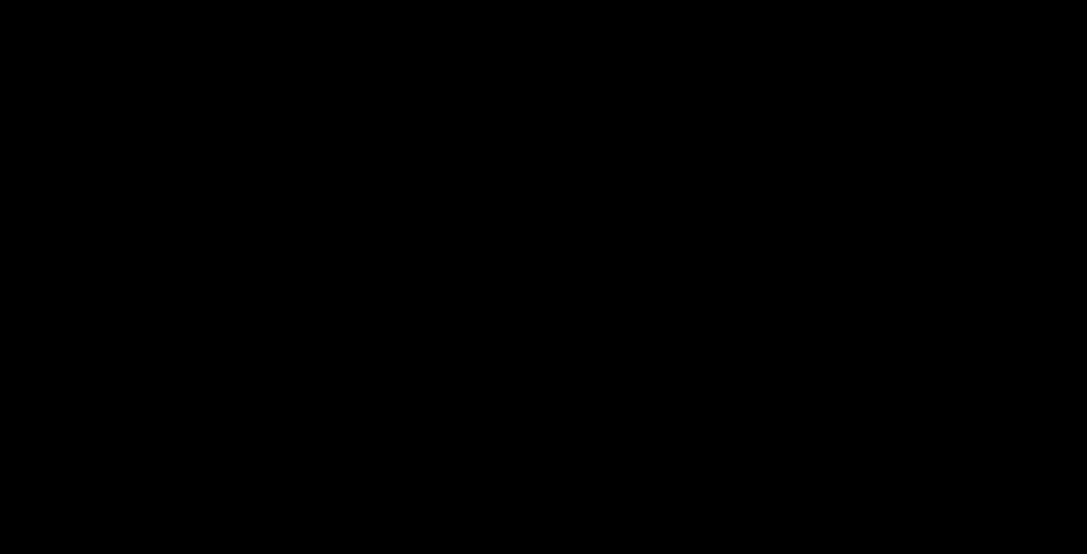
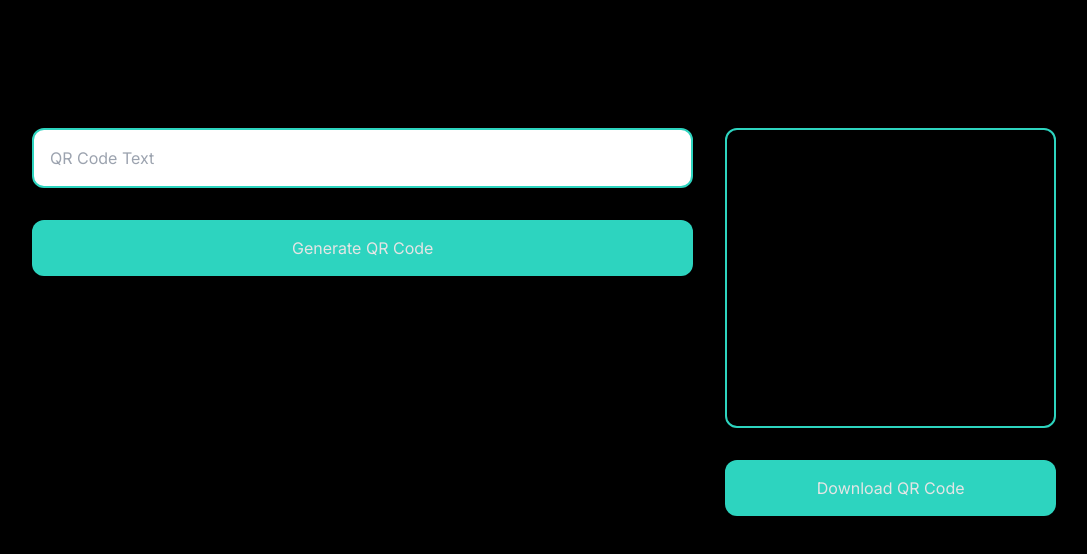
Before and after one commit to PrinceM13/next-sandbox, a Next.js app: page /qr-code/generate in a window 1280 px wide. Before the commit this address had no page. Shown: the top 554 px of the page, without its empty margins (96-1183 px from the left). Built offline with nearby package versions, Linux system fonts and the light colour scheme.

Commit message:
feat(qr-code): generate and download qr code

```diff
--- /dev/null
+++ b/app/qr-code/generate/page.tsx
@@ -0,0 +1,63 @@
+"use client";
+
+import { useState } from "react";
+
+import QRcode from "qrcode";
+import Image from "next/image";
+
+export default function QrCodeGeneratePage() {
+  const [qrCode, setQrCode] = useState<string>("");
+  const [qrCodeText, setQrCodeText] = useState<string>("");
+
+  const handleGenerateQrCode = async () => {
+    const url = await QRcode.toDataURL(qrCodeText || "");
+    setQrCode(url);
+
+    // * Clear the input field
+    setQrCodeText("");
+  };
+
+  const handleDownloadQrCode = () => {
+    if (qrCode) {
+      const a = document.createElement("a");
+      a.href = qrCode;
+      a.download = "qr-code.png";
+      a.click();
+    }
+  };
+
+  return (
+    <main className="flex justify-center py-32">
+      <div className="w-[80%] flex gap-8">
+        <section className="flex-[2] flex flex-col gap-8">
+          <input
+            type="text"
+            value={qrCodeText}
+            onChange={(e) => setQrCodeText(e.target.value)}
+            placeholder="QR Code Text"
+            className="w-full p-4 border-2 border-teal-400 rounded-xl text-black focus:outline-none focus:border-teal-500"
+          />
+          <button
+            onClick={handleGenerateQrCode}
+            className="w-full p-4 bg-teal-400 rounded-xl text-neutral-200 hover:bg-teal-500"
+          >
+            Generate QR Code
+          </button>
+        </section>
+        <section className="flex-[1] flex flex-col gap-8">
+          <div className="flex justify-center items-center w-full h-[300px] border-2 border-teal-400 rounded-xl">
+            {qrCode && <Image src={qrCode} width={256} height={256} alt="QR Code" />}
+          </div>
+
+          <button
+            onClick={handleDownloadQrCode}
+            className="w-full p-4 bg-teal-400 rounded-xl text-neutral-200 hover:bg-teal-500"
+            disabled={!qrCode}
+          >
+            Download QR Code
+          </button>
+        </section>
+      </div>
+    </main>
+  );
+}
--- a/package.json
+++ b/package.json
@@ -14,6 +14,7 @@
     "@mui/material": "^5.14.11",
     "@react-pdf/renderer": "^3.1.14",
     "next": "^14.0.4",
+    "qrcode": "^1.5.3",
     "react": "latest",
     "react-best-gradient-color-picker": "^2.2.23",
     "react-dom": "latest",
@@ -22,6 +23,7 @@
   },
   "devDependencies": {
     "@types/node": "latest",
+    "@types/qrcode": "^1.5.5",
     "@types/react": "latest",
     "@types/react-dom": "latest",
     "autoprefixer": "latest",
```
